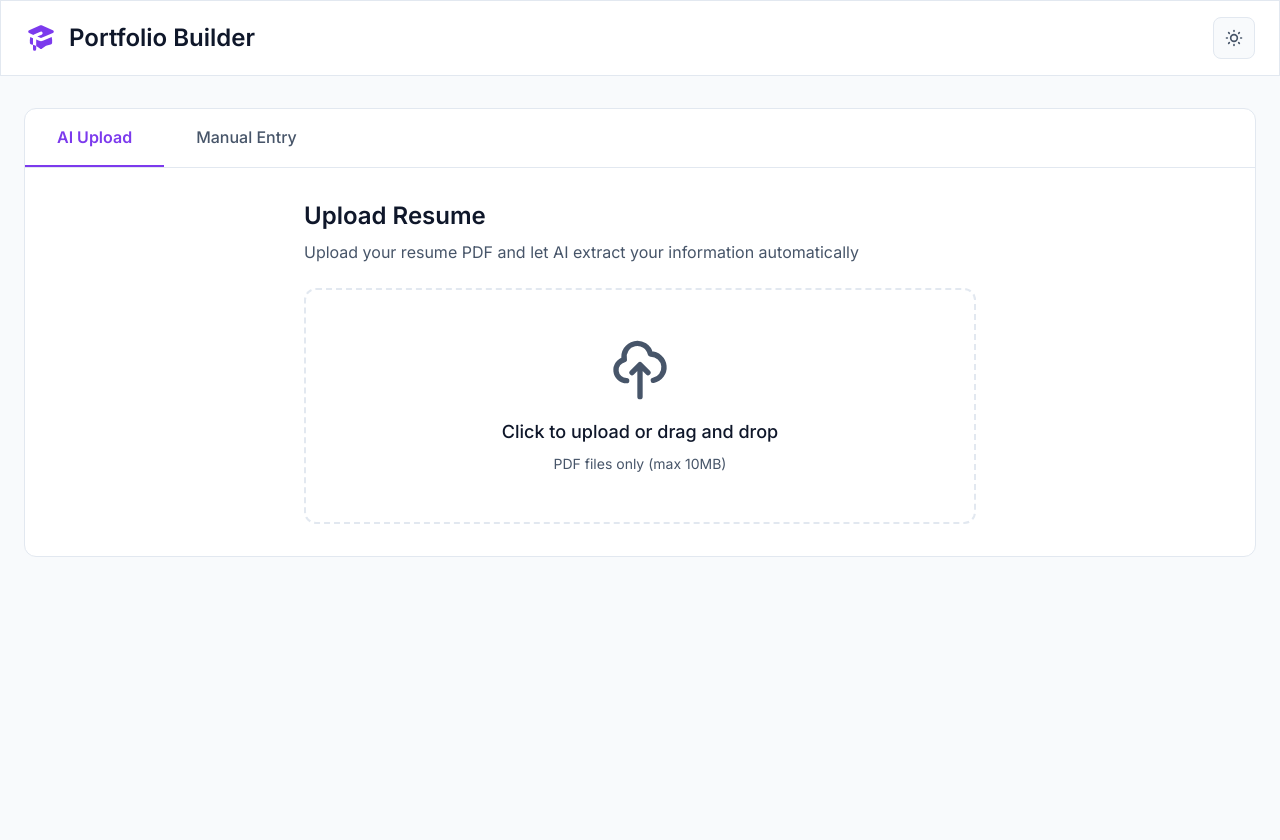
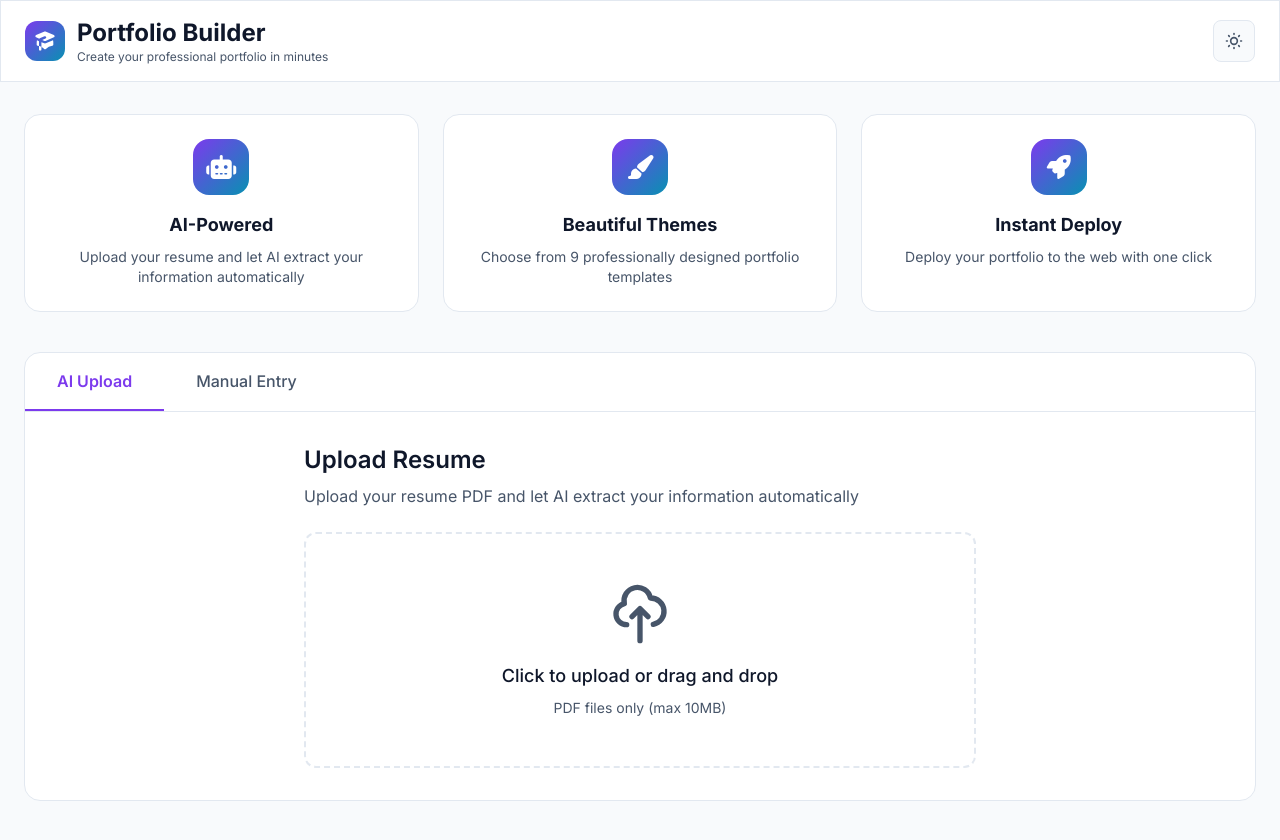
Before and after one commit to Arul-7781/Resume2Web, a plain HTML site: page app/static/index.html in a window 1280 px wide. Before the commit the page ends 800 px from the top, so only its background shows below. Drawn offline with nearby package versions, Linux system fonts and the light colour scheme.

Commit message:
feat: improve portfolio builder UI with enhanced design and theme badges

```diff
--- a/app/static/index.html
+++ b/app/static/index.html
@@ -3,7 +3,7 @@
 <head>
     <meta charset="UTF-8">
     <meta name="viewport" content="width=device-width, initial-scale=1.0">
-    <title>Portfolio Builder</title>
+    <title>Portfolio Builder - Create Your Professional Portfolio</title>
     <script src="https://cdn.tailwindcss.com"></script>
     <link rel="stylesheet" href="https://cdnjs.cloudflare.com/ajax/libs/font-awesome/6.5.1/css/all.min.css">
     <link rel="preconnect" href="https://fonts.googleapis.com">
@@ -207,6 +207,97 @@
             display: none !important;
         }
 
+        /* Card hover effects */
+        .card-hover {
+            transition: all 0.3s ease;
+        }
+
+        .card-hover:hover {
+            box-shadow: 0 10px 40px -10px rgba(0, 0, 0, 0.15);
+            transform: translateY(-2px);
+        }
+
+        .dark-theme .card-hover:hover {
+            box-shadow: 0 10px 40px -10px rgba(0, 0, 0, 0.4);
+        }
+
+        /* Feature Cards */
+        .feature-card {
+            background: var(--bg-surface);
+            border: 1px solid var(--border);
+            border-radius: 1rem;
+            padding: 1.5rem;
+            text-align: center;
+            transition: all 0.3s ease;
+        }
+
+        .feature-card:hover {
+            border-color: var(--accent-primary);
+            transform: translateY(-4px);
+            box-shadow: 0 12px 24px -8px rgba(124, 58, 237, 0.15);
+        }
+
+        .feature-icon {
+            width: 56px;
+            height: 56px;
+            border-radius: 1rem;
+            background: linear-gradient(135deg, var(--accent-primary) 0%, var(--accent-secondary) 100%);
+            display: flex;
+            align-items: center;
+            justify-content: center;
+            margin: 0 auto 1rem;
+            font-size: 1.5rem;
+            color: white;
+        }
+
+        /* Header gradient */
+        .header-gradient {
+            background: linear-gradient(135deg, var(--accent-primary) 0%, var(--accent-secondary) 100%);
+        }
+
+        /* Theme badges */
+        .theme-badge {
+            position: absolute;
+            top: 12px;
+            left: 12px;
+            padding: 0.25rem 0.75rem;
+            background: rgba(255, 255, 255, 0.2);
+            backdrop-filter: blur(10px);
+            border-radius: 2rem;
+            font-size: 0.625rem;
+            font-weight: 700;
+            color: white;
+            text-transform: uppercase;
+            letter-spacing: 0.05em;
+            border: 1px solid rgba(255, 255, 255, 0.3);
+            z-index: 2;
+        }
+
+        /* Smooth scroll */
+        html {
+            scroll-behavior: smooth;
+        }
+
+        /* Custom scrollbar */
+        ::-webkit-scrollbar {
+            width: 10px;
+            height: 10px;
+        }
+
+        ::-webkit-scrollbar-track {
+            background: var(--bg-primary);
+        }
+
+        ::-webkit-scrollbar-thumb {
+            background: var(--border);
+            border-radius: 5px;
+        }
+
+        ::-webkit-scrollbar-thumb:hover {
+            background: var(--text-secondary);
+        }
+
+
         /* Preview Modal */
         .preview-modal {
             position: fixed;
@@ -362,10 +453,15 @@
         <div class="max-w-7xl mx-auto px-6 py-4">
             <div class="flex items-center justify-between">
                 <div class="flex items-center gap-3">
-                    <svg class="w-8 h-8" style="color: var(--accent-primary);" fill="currentColor" viewBox="0 0 20 20">
-                        <path d="M10.394 2.08a1 1 0 00-.788 0l-7 3a1 1 0 000 1.84L5.25 8.051a.999.999 0 01.356-.257l4-1.714a1 1 0 11.788 1.838L7.667 9.088l1.94.831a1 1 0 00.787 0l7-3a1 1 0 000-1.838l-7-3zM3.31 9.397L5 10.12v4.102a8.969 8.969 0 00-1.05-.174 1 1 0 01-.89-.89 11.115 11.115 0 01.25-3.762zM9.3 16.573A9.026 9.026 0 007 14.935v-3.957l1.818.78a3 3 0 002.364 0l5.508-2.361a11.026 11.026 0 01.25 3.762 1 1 0 01-.89.89 8.968 8.968 0 00-5.35 2.524 1 1 0 01-1.4 0zM6 18a1 1 0 001-1v-2.065a8.935 8.935 0 00-2-.712V17a1 1 0 001 1z"/>
-                    </svg>
-                    <h1 class="text-2xl font-semibold" style="color: var(--text-primary);">Portfolio Builder</h1>
+                    <div class="w-10 h-10 rounded-xl header-gradient flex items-center justify-center">
+                        <svg class="w-6 h-6 text-white" fill="currentColor" viewBox="0 0 20 20">
+                            <path d="M10.394 2.08a1 1 0 00-.788 0l-7 3a1 1 0 000 1.84L5.25 8.051a.999.999 0 01.356-.257l4-1.714a1 1 0 11.788 1.838L7.667 9.088l1.94.831a1 1 0 00.787 0l7-3a1 1 0 000-1.838l-7-3zM3.31 9.397L5 10.12v4.102a8.969 8.969 0 00-1.05-.174 1 1 0 01-.89-.89 11.115 11.115 0 01.25-3.762zM9.3 16.573A9.026 9.026 0 007 14.935v-3.957l1.818.78a3 3 0 002.364 0l5.508-2.361a11.026 11.026 0 01.25 3.762 1 1 0 01-.89.89 8.968 8.968 0 00-5.35 2.524 1 1 0 01-1.4 0zM6 18a1 1 0 001-1v-2.065a8.935 8.935 0 00-2-.712V17a1 1 0 001 1z"/>
+                        </svg>
+                    </div>
+                    <div>
+                        <h1 class="text-2xl font-bold" style="color: var(--text-primary);">Portfolio Builder</h1>
+                        <p class="text-xs" style="color: var(--text-secondary);">Create your professional portfolio in minutes</p>
+                    </div>
                 </div>
                 <button onclick="toggleDarkMode()" class="p-2.5 rounded-lg" style="background: var(--bg-primary); border: 1px solid var(--border);">
                     <svg class="w-5 h-5" id="theme-icon-sun" style="color: var(--text-secondary);" fill="none" stroke="currentColor" viewBox="0 0 24 24">
@@ -382,8 +478,28 @@
     <!-- Main Content -->
     <main class="max-w-7xl mx-auto px-6 py-8">
 
+        <!-- Feature Cards -->
+        <div class="grid grid-cols-1 md:grid-cols-3 gap-6 mb-10">
+            <div class="feature-card">
+                <div class="feature-icon"><i class="fas fa-robot"></i></div>
+                <h3 class="font-bold text-lg mb-2" style="color: var(--text-primary);">AI-Powered</h3>
+                <p class="text-sm" style="color: var(--text-secondary);">Upload your resume and let AI extract your information automatically</p>
+            </div>
+            <div class="feature-card">
+                <div class="feature-icon"><i class="fas fa-paint-brush"></i></div>
+                <h3 class="font-bold text-lg mb-2" style="color: var(--text-primary);">Beautiful Themes</h3>
+                <p class="text-sm" style="color: var(--text-secondary);">Choose from 9 professionally designed portfolio templates</p>
+            </div>
+            <div class="feature-card">
+                <div class="feature-icon"><i class="fas fa-rocket"></i></div>
+                <h3 class="font-bold text-lg mb-2" style="color: var(--text-primary);">Instant Deploy</h3>
+                <p class="text-sm" style="color: var(--text-secondary);">Deploy your portfolio to the web with one click</p>
+            </div>
+        </div>
+
+
         <!-- Tabs -->
-        <div class="card rounded-xl mb-6">
+        <div class="card rounded-2xl mb-8 card-hover">
             <div class="flex border-b" style="border-color: var(--border);">
                 <button onclick="switchTab('upload')" id="tab-upload" class="tab-button active">
                     AI Upload
@@ -424,6 +540,7 @@
                         <div class="grid grid-cols-1 md:grid-cols-3 gap-6">
                             <!-- Developer Dark -->
                             <label class="theme-option-card" style="cursor: pointer;">
+                                <span class="theme-badge">Popular</span>
                                 <input type="radio" name="aiDesignTemplate" value="developer_dark" class="hidden" checked onchange="toggleAiColorThemes(false)">
                                 <div class="card-bg" style="background: linear-gradient(135deg, #1e3c72 0%, #2a5298 100%);"></div>
                                 <div class="card-content">
@@ -438,6 +555,7 @@
 
                             <!-- Dark Anonymous -->
                             <label class="theme-option-card" style="cursor: pointer;">
+                                <span class="theme-badge">Trending</span>
                                 <input type="radio" name="aiDesignTemplate" value="dark_anonymous" class="hidden" onchange="toggleAiColorThemes(false)">
                                 <div class="card-bg" style="background: linear-gradient(135deg, #000000 0%, #FF0055 100%);"></div>
                                 <div class="card-content">
@@ -668,6 +786,7 @@
                         <div class="grid grid-cols-1 md:grid-cols-2 lg:grid-cols-3 gap-6 mb-6">
                             <!-- Developer Dark -->
                             <label class="theme-option-card" style="cursor: pointer;">
+                                <span class="theme-badge">Popular</span>
                                 <input type="radio" name="design_template" value="developer_dark" class="hidden" checked onchange="toggleManualColorThemes(false)">
                                 <div class="card-bg" style="background: linear-gradient(135deg, #1e3c72 0%, #2a5298 100%);"></div>
                                 <div class="card-content">
@@ -682,6 +801,7 @@
 
                             <!-- Dark Anonymous -->
                             <label class="theme-option-card" style="cursor: pointer;">
+                                <span class="theme-badge">Trending</span>
                                 <input type="radio" name="design_template" value="dark_anonymous" class="hidden" onchange="toggleManualColorThemes(false)">
                                 <div class="card-bg" style="background: linear-gradient(135deg, #000000 0%, #FF0055 100%);"></div>
                                 <div class="card-content">
```
Also changed, not shown: 1 other file.
